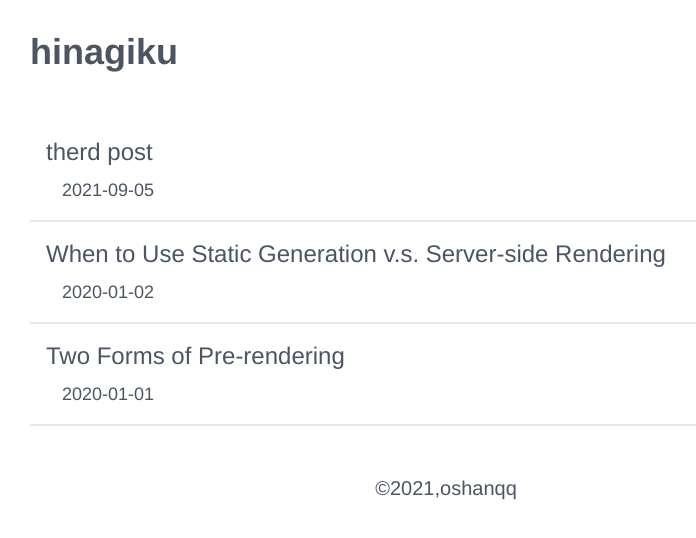
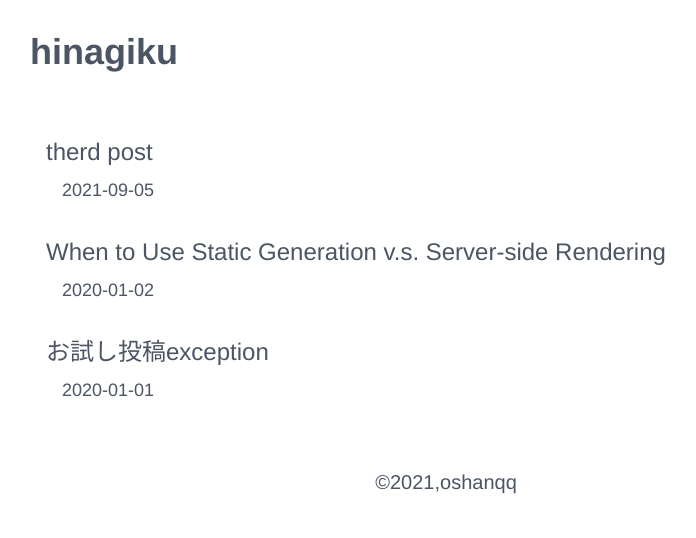
Before and after one commit to oshanQQ/hinagiku, a Next.js app: page / in a window 1280 px wide. Shown: the top 538 px of the page, without its empty margins (194-890 px from the left). Built offline with nearby package versions, Linux system fonts and the light colour scheme.

Commit message:
🎨 Fine tuning

```diff
--- a/pages/index.tsx
+++ b/pages/index.tsx
@@ -16,7 +16,7 @@ const Home: NextPage<IProps> = ({ posts }) => {
   return (
     <div>
       {posts.map((post, i) => (
-        <div key={i} className="py-4 pl-4 border-b-2 cursor-pointer">
+        <div key={i} className="py-4 pl-4 cursor-pointer">
           <Link href={`/posts/${post.slug}`} passHref>
             <div>
               <div className="mb-2 text-2xl">{post.title}</div>
--- a/posts/pre-rendaring.md
+++ b/posts/pre-rendaring.md
@@ -1,5 +1,5 @@
 ---
-title: "Two Forms of Pre-rendering"
+title: "お試し投稿exception"
 date: "2020-01-01"
 ---
 
```
